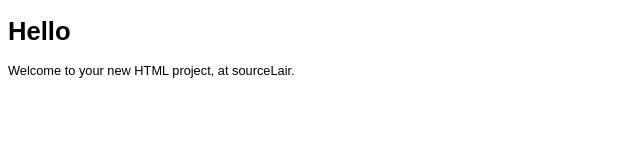
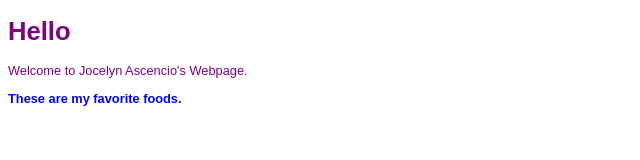
Before and after one commit to joascencio/codingclass, a plain HTML site: page index.html in a window 1280 px wide. Shown: the whole page, without its empty margins (0-640 px from the left). Drawn offline with Linux system fonts and the light colour scheme.

Commit message:
first html

```diff
--- a/index.html
+++ b/index.html
@@ -7,6 +7,7 @@
 	</head>
 	<body>
 		<h1>Hello</h1>
-		<p>Welcome to your new HTML project, at sourceLair.</p>
+		<p>Welcome to Jocelyn Ascencio's Webpage.</p>
+            <strong>These are my favorite foods.</strong>
 	</body>
 </html>
--- a/main.css
+++ b/main.css
@@ -1,4 +1,11 @@
 body {
 	font-size: 0.8em;
 	font-family: arial, sans-serif;
+    color: Purple;
+
 }
+strong {
+    color: Blue;
+
+
+}
```
